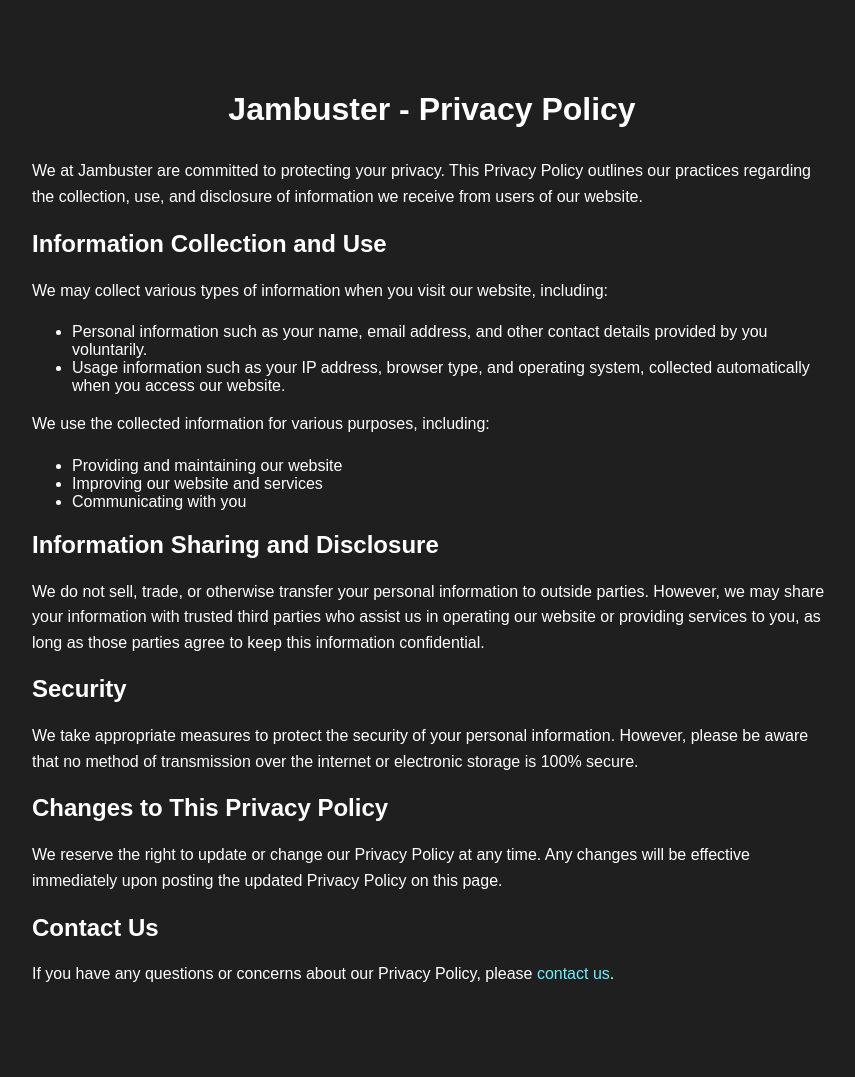
After one commit to ardhish-Patel22-10/HACKATHON, a PHP site: page /privacy.html in a window 1280 px wide. The commit adds this page. Shown: the whole page, without its empty margins (208-1063 px from the left). Run offline with PHP 8.4, Linux system fonts and the light colour scheme.

Commit message:
added a privacy and contact page with a bit ui ux and updated some sections of api file

```diff
--- a/JamBuster.css
+++ b/JamBuster.css
@@ -105,9 +105,6 @@ nav ul li button:hover {
 	justify-content: center;
 	width: 100%;
 	height: 100vh;
-	scroll-snap-type: y mandatory;
-	scroll-behavior: smooth;
-	overflow-y: scroll;
 }
 
 .section-content {
--- a/JamBuster.html
+++ b/JamBuster.html
@@ -10,7 +10,7 @@
     <nav>
         <div class="logo">JᗩᗰᗷᑌᔕTEᖇ</div>
         <ul>
-            <li><button id="Aboutus">About Us</button></li>
+            <li><button id="login-btn" onclick="window.open('aboutus.html')">About Us</button></li>
             <li><button id="login-btn" onclick="window.open('index.html')">Login</button></li>
         </ul>
     </nav>
@@ -64,7 +64,7 @@
     <footer>
         <p class="copy">&copy; 2024 JamBuster. All rights reserved.</p>
         <ul class="privacy">
-            <li><a href="#">Privacy Policy</a></li>
+            <li><a href="privacy.html">Privacy Policy</a></li>
             <li><a href="#">Terms of Service</a></li>
             <li><a href="#">Contact Us</a></li>
         </ul>
--- /dev/null
+++ b/privacy.html
@@ -0,0 +1,88 @@
+<!DOCTYPE html>
+<html lang="en">
+<head>
+<meta charset="UTF-8">
+<meta name="viewport" content="width=device-width, initial-scale=1.0">
+<title>Jambuster - Privacy Policy</title>
+<style>
+  body {
+    font-family: Arial, sans-serif;
+    background-color: #1f1f1f;
+    color: #fff;
+    margin: 0;
+    padding: 0;
+    box-sizing: border-box;
+  }
+
+  .container {
+    max-width: 800px;
+    margin: 50px auto;
+    padding: 20px;
+  }
+
+  h1 {
+    text-align: center;
+    margin-bottom: 30px;
+  }
+
+  p {
+    line-height: 1.6;
+    margin-bottom: 20px;
+  }
+
+  a {
+    color: #6eeeff;
+    text-decoration: none;
+    transition: color 0.3s ease;
+  }
+
+  a:hover {
+    color: #fff;
+  }
+
+  .highlight {
+    background-color: #2d2d2d;
+    padding: 10px;
+    border-radius: 5px;
+  }
+
+  .highlight:hover {
+    transform: scale(1.05);
+  }
+
+  .highlight a {
+    color: #6eeeff;
+  }
+
+  .highlight a:hover {
+    color: #fff;
+  }
+</style>
+</head>
+<body>
+<div class="container">
+  <h1>Jambuster - Privacy Policy</h1>
+  <p>We at Jambuster are committed to protecting your privacy. This Privacy Policy outlines our practices regarding the collection, use, and disclosure of information we receive from users of our website.</p>
+  <h2>Information Collection and Use</h2>
+  <p>We may collect various types of information when you visit our website, including:</p>
+  <ul>
+    <li>Personal information such as your name, email address, and other contact details provided by you voluntarily.</li>
+    <li>Usage information such as your IP address, browser type, and operating system, collected automatically when you access our website.</li>
+  </ul>
+  <p>We use the collected information for various purposes, including:</p>
+  <ul>
+    <li>Providing and maintaining our website</li>
+    <li>Improving our website and services</li>
+    <li>Communicating with you</li>
+  </ul>
+  <h2>Information Sharing and Disclosure</h2>
+  <p>We do not sell, trade, or otherwise transfer your personal information to outside parties. However, we may share your information with trusted third parties who assist us in operating our website or providing services to you, as long as those parties agree to keep this information confidential.</p>
+  <h2>Security</h2>
+  <p>We take appropriate measures to protect the security of your personal information. However, please be aware that no method of transmission over the internet or electronic storage is 100% secure.</p>
+  <h2>Changes to This Privacy Policy</h2>
+  <p>We reserve the right to update or change our Privacy Policy at any time. Any changes will be effective immediately upon posting the updated Privacy Policy on this page.</p>
+  <h2>Contact Us</h2>
+  <p>If you have any questions or concerns about our Privacy Policy, please <a href="#">contact us</a>.</p>
+</div>
+</body>
+</html>
```
Also changed, not shown: api.html (+3 -12 lines), contact.html (added, +89 -0 lines).
